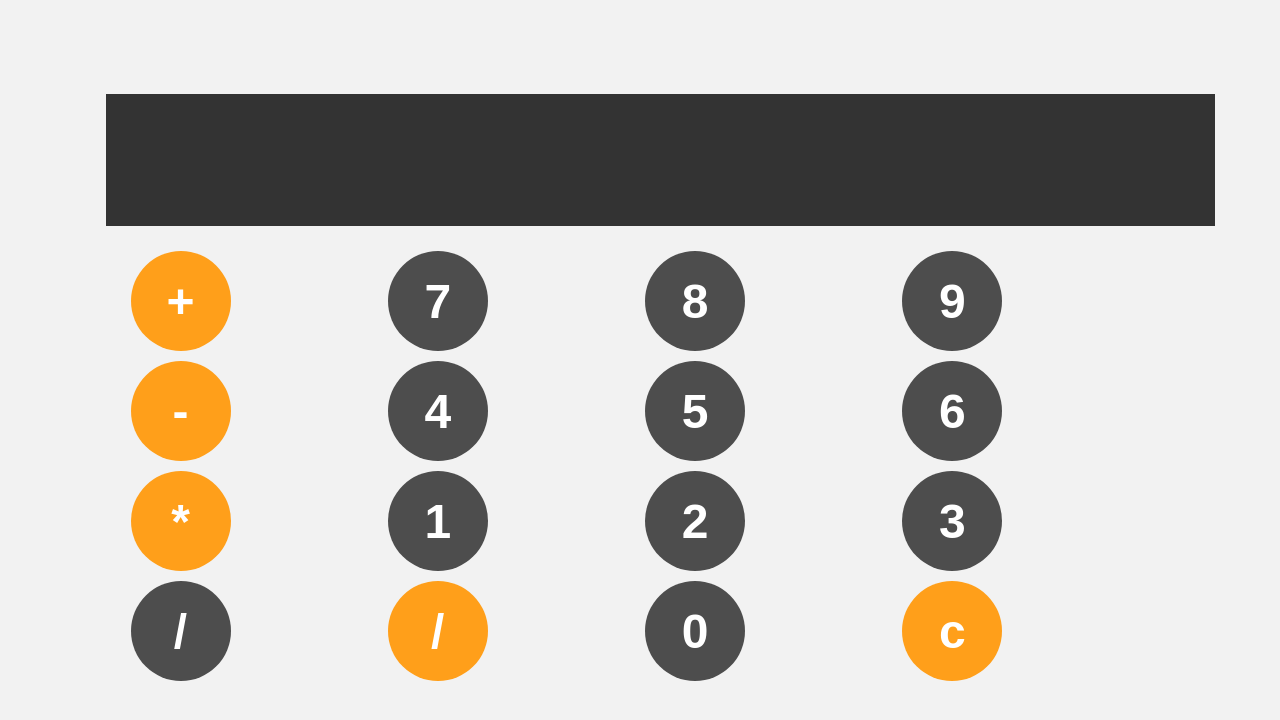
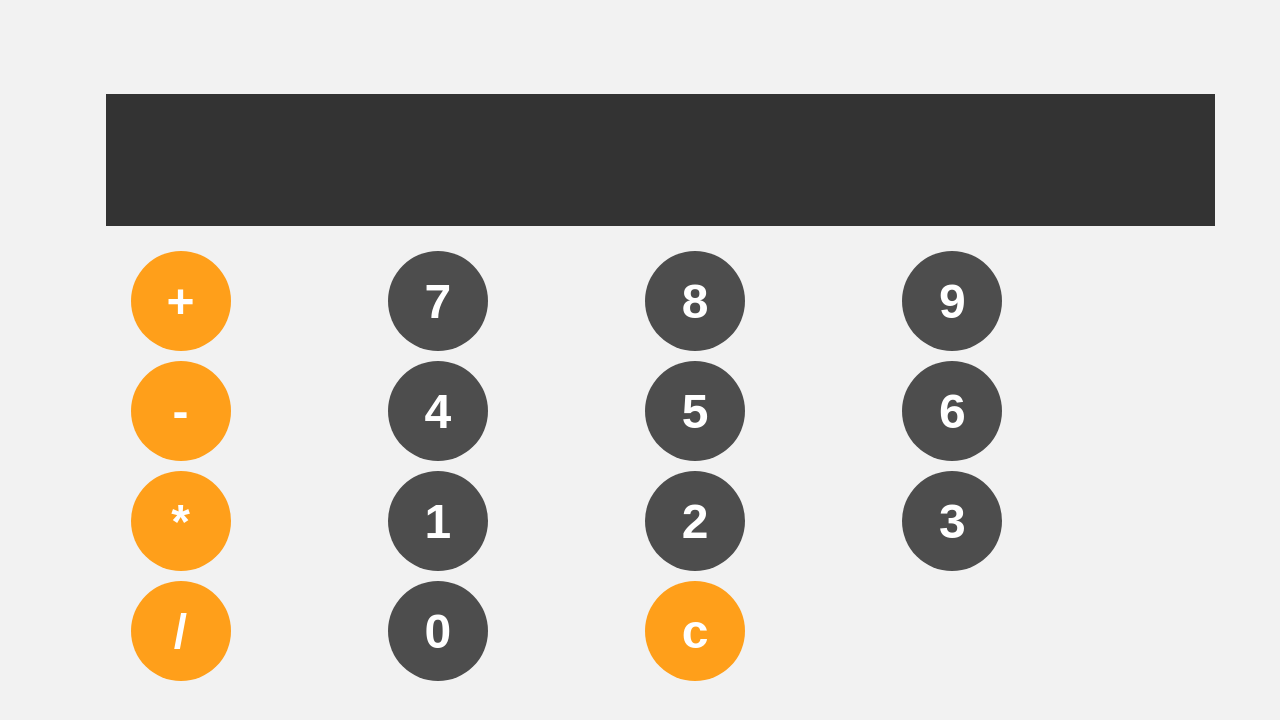
Before and after one commit to MaraMing/Calc, a plain HTML site: page index.html in a window 1280 px wide. Drawn offline with Linux system fonts and the light colour scheme.

Commit message:
Update index.html

```diff
--- a/index.html
+++ b/index.html
@@ -22,7 +22,6 @@
             <button onclick="appendToDisplay('1')">1</button>
             <button onclick="appendToDisplay('2')">2</button>
             <button onclick="appendToDisplay('3')">3</button>
-            <button onclick="appendToDisplay('/')">/ </button>
             <button onclick="appendToDisplay('/')" class="operator-btn">/</button>
             <button onclick="appendToDisplay('0')">0</button>
             <button onclick="calculate()" class="operator-btn">c</button>
```
